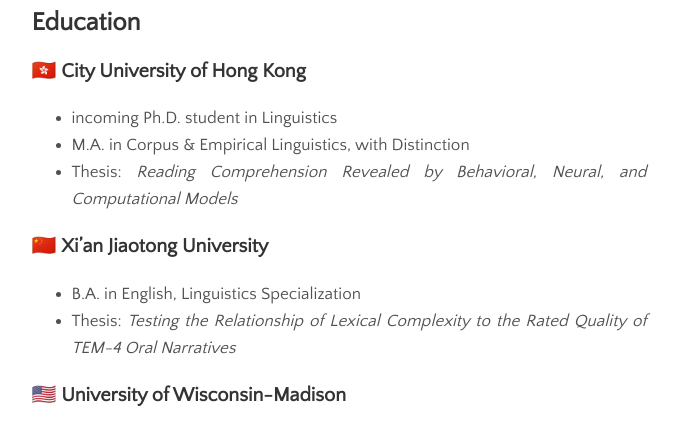
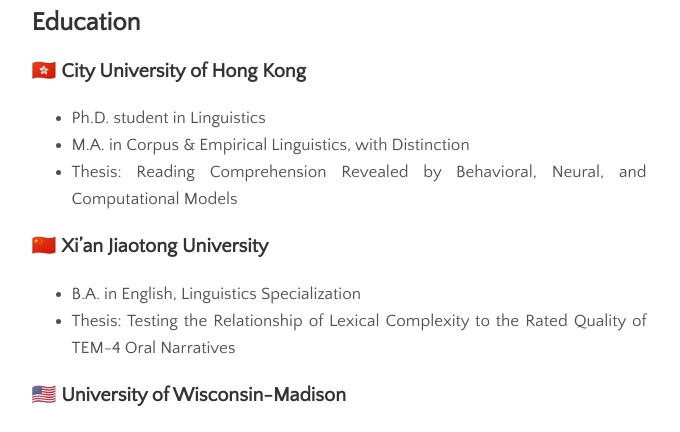
Before and after one commit to zhengwuma/zhengwuma.github.io, a Jekyll site: the page built from menu/about.md, in a window 1280 px wide. Shown: the part 327-759 px from the top of the page, without its empty margins (301-981 px from the left). Built offline with Jekyll 4.4.1, drawn with Linux system fonts in a browser that asks for light colours.

Commit message:
Update about.md

```diff
--- a/menu/about.md
+++ b/menu/about.md
@@ -8,13 +8,13 @@ Currently, I am a Research Assistant at the LAnguages, Machines & Brains Lab, Ci
 
 ## Education
 ### 🇭🇰 City University of Hong Kong
-- incoming Ph.D. student in Linguistics
+- Ph.D. student in Linguistics
 - M.A. in Corpus & Empirical Linguistics, with Distinction
-- Thesis: _Reading Comprehension Revealed by Behavioral, Neural, and Computational Models_
+- Thesis: Reading Comprehension Revealed by Behavioral, Neural, and Computational Models
 
 ### 🇨🇳 Xi'an Jiaotong University
 -  B.A. in English, Linguistics Specialization
-- Thesis: _Testing the Relationship of Lexical Complexity to the Rated Quality of TEM-4 Oral Narratives_
+- Thesis: Testing the Relationship of Lexical Complexity to the Rated Quality of TEM-4 Oral Narratives
 
 ### 🇺🇸 University of Wisconsin-Madison
 - Visiting International Student
```
